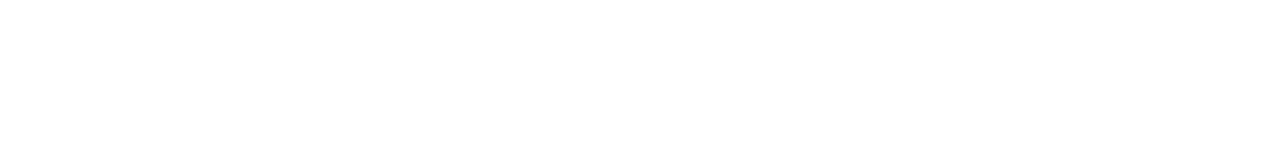
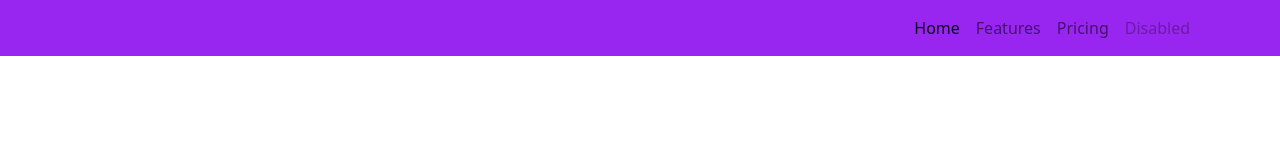
Before and after one commit to Jlovellealfeche/first-bootstrap-project, a website: page index.html in a window 1280 px wide. Drawn offline with Linux system fonts and the light colour scheme.

Commit message:
update index.html

```diff
--- a/index.html
+++ b/index.html
@@ -8,6 +8,43 @@
     <link rel="stylesheet" href="assets/css/styles.css">
 </head>
 <body>
+    <!-- Start the nav bar section -->
+    <nav class="navbar navbar-expand-lg navbar-light bg-primary">
+        <div class="container">
+          <a class="navbar-brand" href="#">
+            <img src="images" alt="">
+          </a>
+          <button class="navbar-toggler" type="button" data-bs-toggle="collapse" data-bs-target="#navbarNav" aria-controls="navbarNav" aria-expanded="false" aria-label="Toggle navigation">
+            <span class="navbar-toggler-icon"></span>
+          </button>
+          <div class="collapse navbar-collapse justify-content-end" id="navbarNav">
+            <ul class="navbar-nav">
+              <li class="nav-item">
+                <a class="nav-link active" aria-current="page" href="#">Home</a>
+              </li>
+              <li class="nav-item">
+                <a class="nav-link" href="#">Features</a>
+              </li>
+              <li class="nav-item">
+                <a class="nav-link" href="#">Pricing</a>
+              </li>
+              <li class="nav-item">
+                <a class="nav-link disabled">Disabled</a>
+              </li>
+            </ul>
+          </div>
+        </div>
+      </nav>
 
+
+
+
+
+
+
+
+
+
+    <script src="assets/js/bootstrap.bundle.js"></script>
 </body>
 </html>
```
